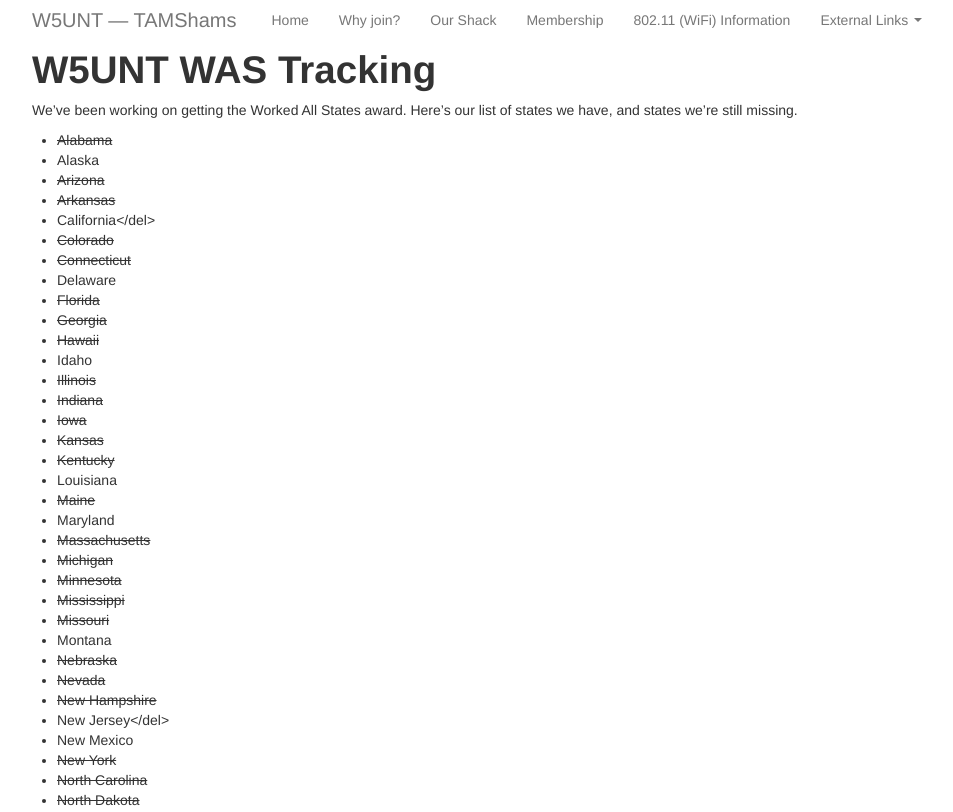
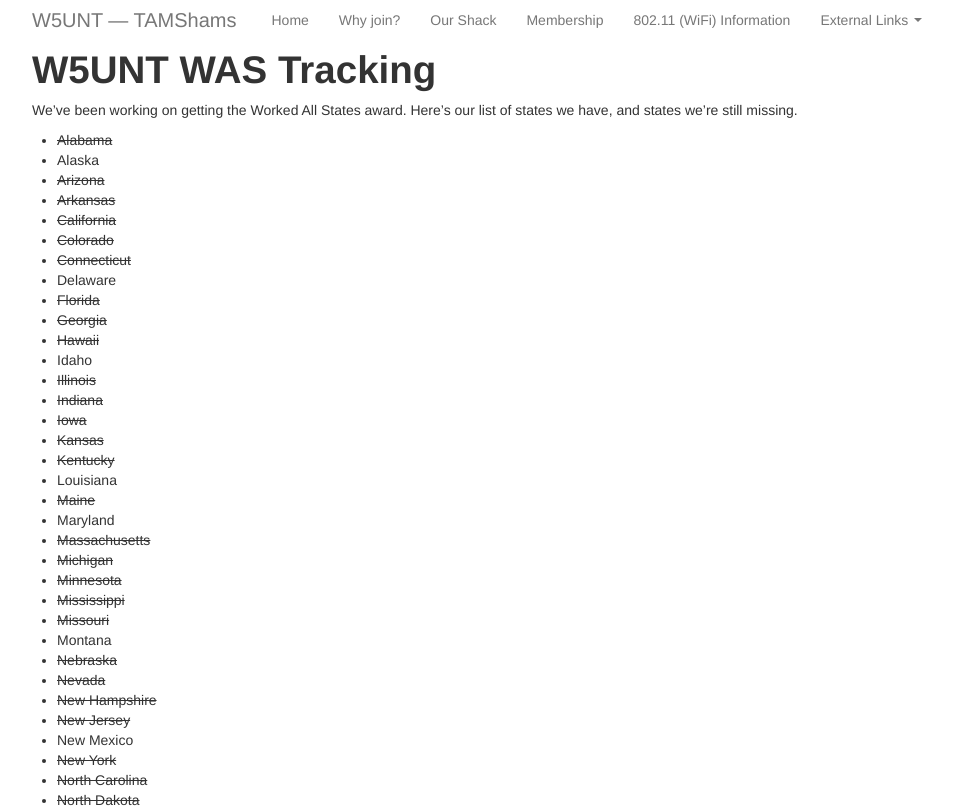
Before and after one commit to w5unt/w5unt.github.com, a Jekyll site: the page built from was.md, in a window 1280 px wide. Shown: the top 812 px of the page, without its empty margins (138-1091 px from the left). Built offline with Jekyll 4.4.1, drawn with Linux system fonts in a browser that asks for light colours; nearby versions of some CDN libraries; part of the change alters nothing that is shown.

Commit message:
Fixed strikethrough, part 2

```diff
--- a/was.md
+++ b/was.md
@@ -9,7 +9,7 @@ Here's our list of states we have, and states we're still missing.
 - Alaska
 - <del>Arizona</del>
 - <del>Arkansas</del>
-- California</del>
+- <del>California</del>
 - <del>Colorado</del>
 - <del>Connecticut</del>
 - Delaware
@@ -34,7 +34,7 @@ Here's our list of states we have, and states we're still missing.
 - <del>Nebraska</del>
 - <del>Nevada</del>
 - <del>New Hampshire</del>
-- New Jersey</del>
+- <del>New Jersey</del>
 - New Mexico
 - <del>New York</del>
 - <del>North Carolina</del>
```
